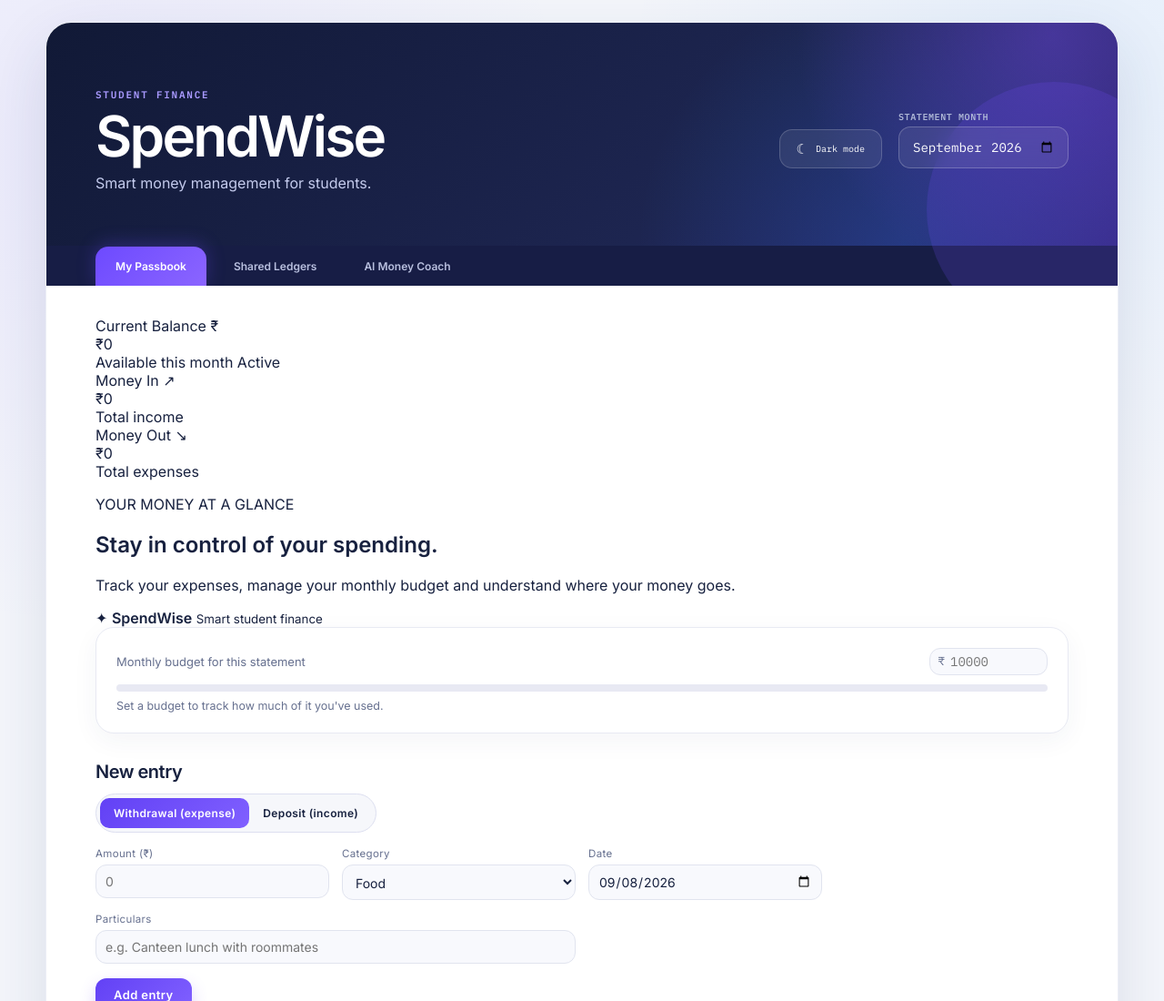
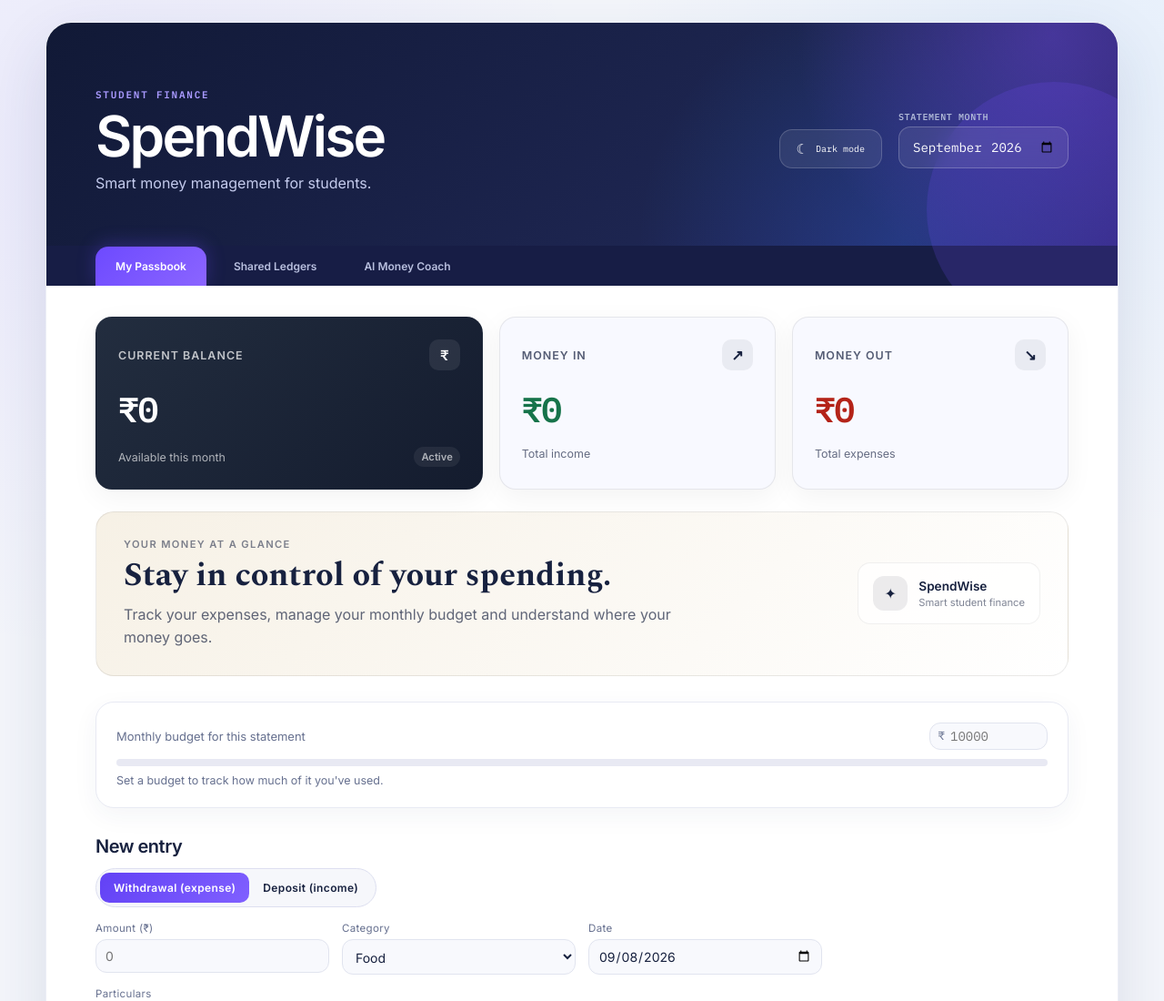
Before and after one commit to krishna98126/spend-wise, a website: page index.html in a window 1280 px wide. Shown: the top 1100 px of the page at 91% size. Drawn offline with nearby package versions, Linux system fonts and the light colour scheme.

Commit message:
Update style.css

```diff
--- a/style.css
+++ b/style.css
@@ -1768,3 +1768,253 @@ html[data-theme="dark"] .pf-footer {
     margin: 8px 0 0;
   }
 }
+.dashboard-summary {
+  display: grid;
+  grid-template-columns: 1.4fr 1fr 1fr;
+  gap: 18px;
+  margin-bottom: 24px;
+}
+
+.dashboard-card {
+  position: relative;
+  padding: 24px;
+  border: 1px solid var(--line, rgba(0, 0, 0, 0.08));
+  border-radius: 18px;
+  background: var(--paper, #ffffff);
+  box-shadow: 0 8px 30px rgba(0, 0, 0, 0.05);
+  transition:
+    transform 0.2s ease,
+    box-shadow 0.2s ease;
+}
+
+.dashboard-card:hover {
+  transform: translateY(-3px);
+  box-shadow: 0 14px 35px rgba(0, 0, 0, 0.08);
+}
+
+.dashboard-card--balance {
+  background:
+    linear-gradient(
+      135deg,
+      rgba(30, 41, 59, 0.98),
+      rgba(15, 23, 42, 0.98)
+    );
+  color: white;
+  border-color: transparent;
+}
+
+.dashboard-card__top {
+  display: flex;
+  align-items: center;
+  justify-content: space-between;
+  gap: 12px;
+}
+
+.dashboard-card__label {
+  font-size: 0.78rem;
+  font-weight: 600;
+  letter-spacing: 0.08em;
+  text-transform: uppercase;
+  opacity: 0.72;
+}
+
+.dashboard-card__icon {
+  width: 34px;
+  height: 34px;
+
+  display: grid;
+  place-items: center;
+
+  border-radius: 10px;
+
+  background: rgba(255, 255, 255, 0.08);
+
+  font-family: "IBM Plex Mono", monospace;
+  font-weight: 600;
+}
+
+.dashboard-card:not(.dashboard-card--balance)
+  .dashboard-card__icon {
+  background: rgba(15, 23, 42, 0.06);
+}
+
+.dashboard-card__value {
+  margin-top: 18px;
+
+  font-family: "IBM Plex Mono", monospace;
+  font-size: clamp(1.7rem, 3vw, 2.4rem);
+  font-weight: 600;
+
+  letter-spacing: -0.04em;
+}
+
+.dashboard-card__value--income {
+  color: #16734a;
+}
+
+.dashboard-card__value--expense {
+  color: #b42318;
+}
+
+.dashboard-card__footer {
+  display: flex;
+  align-items: center;
+  justify-content: space-between;
+
+  margin-top: 16px;
+
+  font-size: 0.78rem;
+  opacity: 0.65;
+}
+
+.dashboard-card__status {
+  padding: 4px 8px;
+  border-radius: 999px;
+
+  background: rgba(255, 255, 255, 0.1);
+
+  font-size: 0.7rem;
+  font-weight: 600;
+}
+
+/* Welcome section */
+
+.dashboard-welcome {
+  display: flex;
+  align-items: center;
+  justify-content: space-between;
+  gap: 24px;
+
+  margin-bottom: 28px;
+  padding: 28px 30px;
+
+  border-radius: 20px;
+
+  background:
+    linear-gradient(
+      135deg,
+      rgba(246, 240, 228, 0.95),
+      rgba(255, 255, 255, 0.95)
+    );
+
+  border: 1px solid var(--line, rgba(0, 0, 0, 0.08));
+}
+
+.dashboard-welcome__eyebrow {
+  margin: 0 0 8px;
+
+  font-size: 0.7rem;
+  font-weight: 700;
+  letter-spacing: 0.12em;
+
+  opacity: 0.55;
+}
+
+.dashboard-welcome__title {
+  margin: 0;
+
+  font-family: "Spectral", Georgia, serif;
+
+  font-size: clamp(1.6rem, 3vw, 2.25rem);
+  line-height: 1.1;
+}
+
+.dashboard-welcome__text {
+  max-width: 620px;
+
+  margin: 10px 0 0;
+
+  line-height: 1.6;
+  opacity: 0.68;
+}
+
+.dashboard-welcome__badge {
+  display: flex;
+  align-items: center;
+  gap: 12px;
+
+  min-width: 190px;
+
+  padding: 14px 16px;
+
+  border-radius: 14px;
+
+  background: rgba(255, 255, 255, 0.7);
+  border: 1px solid rgba(0, 0, 0, 0.06);
+}
+
+.dashboard-welcome__badge-icon {
+  width: 38px;
+  height: 38px;
+
+  display: grid;
+  place-items: center;
+
+  border-radius: 12px;
+
+  background: rgba(15, 23, 42, 0.08);
+}
+
+.dashboard-welcome__badge strong {
+  display: block;
+  font-size: 0.85rem;
+}
+
+.dashboard-welcome__badge small {
+  display: block;
+
+  margin-top: 3px;
+
+  font-size: 0.7rem;
+  opacity: 0.55;
+}
+
+/* Responsive */
+
+@media (max-width: 850px) {
+
+  .dashboard-summary {
+    grid-template-columns: 1fr 1fr;
+  }
+
+  .dashboard-card--balance {
+    grid-column: 1 / -1;
+  }
+
+  .dashboard-welcome {
+    align-items: flex-start;
+    flex-direction: column;
+  }
+
+  .dashboard-welcome__badge {
+    width: 100%;
+  }
+
+}
+
+@media (max-width: 560px) {
+
+  .dashboard-summary {
+    grid-template-columns: 1fr;
+    gap: 12px;
+  }
+
+  .dashboard-card--balance {
+    grid-column: auto;
+  }
+
+  .dashboard-card {
+    padding: 20px;
+    border-radius: 15px;
+  }
+
+  .dashboard-card__value {
+    font-size: 1.7rem;
+  }
+
+  .dashboard-welcome {
+    padding: 22px;
+    border-radius: 16px;
+  }
+
+}
```
